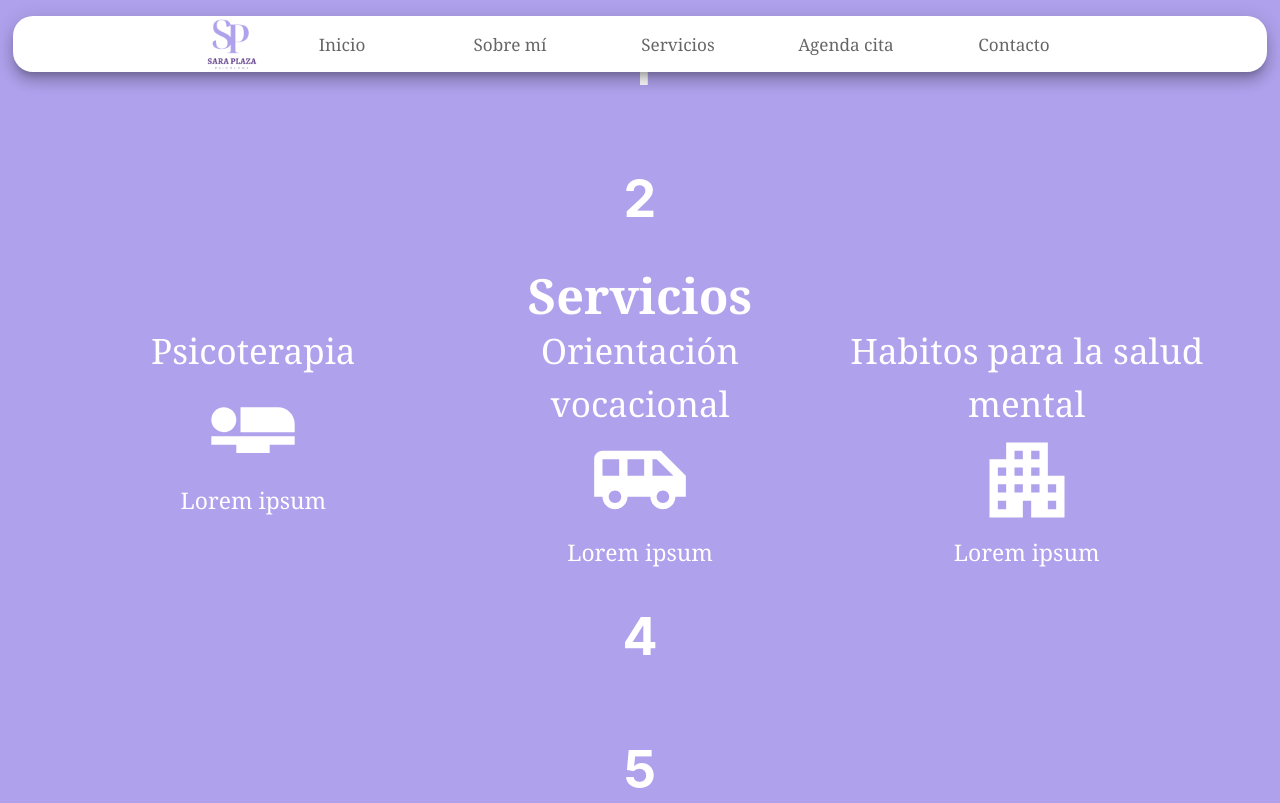
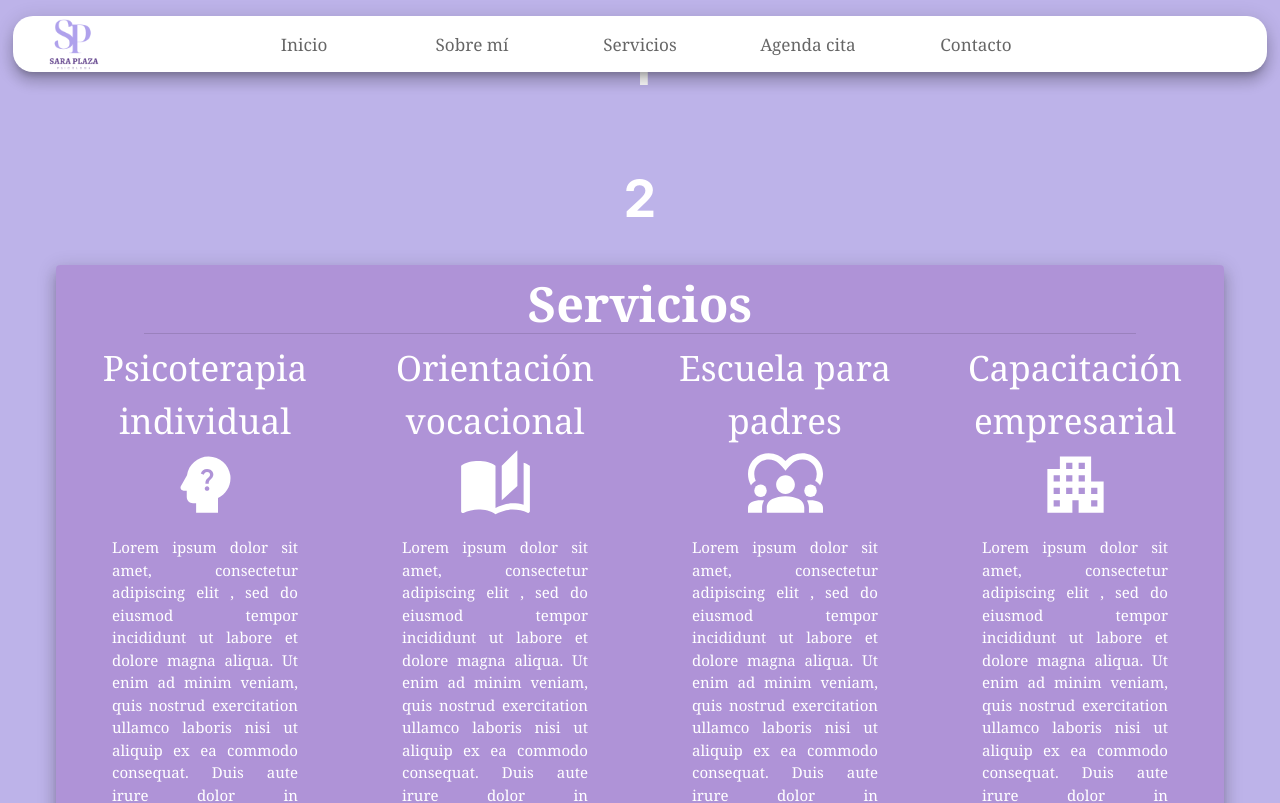
Before and after one commit to Kelocoes/WebpagePsicSara, a React (Create React App) app: page / in a window 1280 px wide. Shown: the top 803 px of the page. Built offline with nearby package versions, Linux system fonts and the light colour scheme.

Commit message:
Add services

```diff
--- a/src/App.css
+++ b/src/App.css
@@ -3,7 +3,7 @@
 }
 
 .App-background {
-  background-color: #afa1ec;
+  background-color: #bdb3e9;
   min-height: 100vh;
   display: flex;
   flex-direction: column;
--- a/src/App.js
+++ b/src/App.js
@@ -1,4 +1,3 @@
-import './App.css';
 import SplashScreen from './components/SplashScreen';
 import { createTheme, ThemeProvider } from '@mui/material/styles';
 import { useState, useEffect } from 'react';
@@ -33,11 +32,9 @@ function App() {
   return (
     <ThemeProvider theme={customTheme}>
       {showHomePage ?
-        <SplashScreen />
+        <SplashScreen/>
       :
-      <div className="App-background">
         <Landing />
-      </div>
       }
     </ThemeProvider>
   );
--- a/src/components/Landing.js
+++ b/src/components/Landing.js
@@ -2,10 +2,21 @@ import React from "react";
 import MainHeader from "./MainHeader";
 import Services from "./Services"
 import Footer from "./Footer";
+import Box from '@mui/material/Box';
 
 export default function Landing() {
     return (
-        <>
+        <Box
+            sx={{
+                backgroundColor: "#bdb3e9",
+                display: "flex",
+                flexDirection: "column",
+                alignItems: "center",
+                color: "white",
+                fontSize: "calc(10px + 2vmin)",
+                textAlign: "center"
+            }}
+        >
             <MainHeader />
             <h1>1</h1>
             <h1>2</h1>
@@ -14,6 +25,6 @@ export default function Landing() {
             <h1>5</h1>
             <h1>6</h1>
             <Footer />
-        </>
+        </Box>
     )
 }
--- a/src/components/MainHeader.js
+++ b/src/components/MainHeader.js
@@ -62,9 +62,15 @@ export default function MainHeader() {
                         width: '98%'
                     }}
                 >
-                    <Box>
+                    <Box
+                        sx={{
+                            marginLeft: {sm: 2},
+                            position: { md: "absolute" },
+                            left: "20px"
+                        }}
+                    >
                         <img
-                            style={{ width: '50px', marginLeft: 25, marginTop: 3, marginRight: 1 }}
+                            style={{ width: '50px', marginTop: 3 }}
                             src={saraLogoUrl}
                             alt="Logo"
                         />
--- a/src/components/Services.js
+++ b/src/components/Services.js
@@ -1,41 +1,103 @@
 import Box from '@mui/material/Box';
 import Typography from '@mui/material/Typography';
 import Grid from '@mui/material/Grid';
-import AirlineSeatFlatIcon from '@mui/icons-material/AirlineSeatFlat';
-import AirportShuttleIcon from '@mui/icons-material/AirportShuttle';
+import PsychologyAltIcon from '@mui/icons-material/PsychologyAlt';
+import AutoStoriesIcon from '@mui/icons-material/AutoStories';
+import Diversity1Icon from '@mui/icons-material/Diversity1';
 import ApartmentIcon from '@mui/icons-material/Apartment';
+import Slide from '@mui/material/Slide';
+import Paper from '@mui/material/Paper';
+import Grow from '@mui/material/Grow';
+import { useEffect, useState } from 'react';
+import Divider from '@mui/material/Divider';
 
 export default function Services() {
+    const [order, setOrder] = useState([]);
+    const [currentIndex, setCurrentIndex] = useState(0);
+
+    useEffect(() => {
+        const interval = setInterval(() => {
+            if (currentIndex < 4) {
+                setOrder((prevOrder) => [...prevOrder, 0]);
+                setCurrentIndex((prevIndex) => prevIndex + 1);
+            } else {
+                clearInterval(interval);
+            }
+        }, 300);
+
+        return () => {
+            clearInterval(interval);
+        };
+    }, [currentIndex]);
+
     return (
-        <Box
+        <Slide direction="up" in={true} mountOnEnter unmountOnExit timeout={1000}>
+            <Paper
                 sx={{
-                width: '90%'
+                    width: '90%',
+                    backgroundColor: '#aa86d1b3',
+                    padding: 1,
+                    color: 'white'
                 }}
+                elevation={10}
             >
                 <Typography variant="h4" fontWeight="bold" align="center">Servicios</Typography>
-            <Grid container spacing={1} justifyContent="center">
-                <Grid item sx={12} sm={4}>
-                    <Box  align="center">
-                        <Typography sx={{ fontSize: 35}}>Psicoterapia</Typography>
-                        <AirlineSeatFlatIcon sx={{ fontSize: 100}}/>
-                        <Typography> Lorem ipsum</Typography>
+                <Divider variant="middle" sx={{ marginX: 10}}/>
+                <Grid container spacing={3} justifyContent="center" sx={{ padding: 1 }}>
+                    <Grid item sm={12} md={3}>
+                        <Grow in={order.length >= 1} timeout={1000}>
+                            <Box align="center">
+                                <Typography sx={{ fontSize: 35 }}>Psicoterapia <br/> individual</Typography>
+                                <PsychologyAltIcon sx={{ fontSize: 75 }} />
+                                <Typography sx={{ fontSize: 15, textAlign: "justify", paddingX: 5, paddingTop: 1 }}> Lorem ipsum dolor sit amet, consectetur adipiscing elit
+                                    , sed do eiusmod tempor incididunt ut labore et dolore magna aliqua.
+                                    Ut enim ad minim veniam, quis nostrud exercitation ullamco laboris nisi
+                                    ut aliquip ex ea commodo consequat. Duis aute irure dolor in reprehenderit.
+                                </Typography>
                             </Box>
+                        </Grow>
                     </Grid>
-                <Grid item sx={12} sm={4}>
+                    <Grid item sm={12} md={3}>
+                        <Grow in={order.length >= 2} timeout={1000}>
                             <Box align="center">
-                        <Typography sx={{ fontSize: 35}}>Orientación vocacional</Typography>
-                        <AirportShuttleIcon sx={{ fontSize: 100}}/>
-                        <Typography> Lorem ipsum</Typography>
+                                <Typography sx={{ fontSize: 35 }}>Orientación <br/> vocacional</Typography>
+                                <AutoStoriesIcon sx={{ fontSize: 75 }} />
+                                <Typography sx={{ fontSize: 15, textAlign: "justify", paddingX: 5, paddingTop: 1 }}> Lorem ipsum dolor sit amet, consectetur adipiscing elit
+                                    , sed do eiusmod tempor incididunt ut labore et dolore magna aliqua.
+                                    Ut enim ad minim veniam, quis nostrud exercitation ullamco laboris nisi
+                                    ut aliquip ex ea commodo consequat. Duis aute irure dolor in reprehenderit.
+                                </Typography>
                             </Box>
+                        </Grow>
                     </Grid>
-                <Grid item sx={12} sm={4}>
+                    <Grid item sm={12} md={3}>
+                        <Grow in={order.length >= 3} timeout={1000}>
                             <Box align="center">
-                        <Typography sx={{ fontSize: 35}}>Habitos para la salud mental</Typography>
-                        <ApartmentIcon sx={{ fontSize: 100}}/>
-                        <Typography> Lorem ipsum</Typography>
+                                <Typography sx={{ fontSize: 35 }}>Escuela para padres</Typography>
+                                <Diversity1Icon sx={{ fontSize: 75 }} />
+                                <Typography sx={{ fontSize: 15, textAlign: "justify", paddingX: 5, paddingTop: 1 }}> Lorem ipsum dolor sit amet, consectetur adipiscing elit
+                                    , sed do eiusmod tempor incididunt ut labore et dolore magna aliqua.
+                                    Ut enim ad minim veniam, quis nostrud exercitation ullamco laboris nisi
+                                    ut aliquip ex ea commodo consequat. Duis aute irure dolor in reprehenderit.
+                                </Typography>
                             </Box>
+                        </Grow>
+                    </Grid>
+                    <Grid item sm={12} md={3}>
+                        <Grow in={order.length >= 4} timeout={1000}>
+                            <Box align="center">
+                                <Typography sx={{ fontSize: 35 }}>Capacitación empresarial</Typography>
+                                <ApartmentIcon sx={{ fontSize: 75 }} />
+                                <Typography sx={{ fontSize: 15, textAlign: "justify", paddingX: 5, paddingTop: 1 }}> Lorem ipsum dolor sit amet, consectetur adipiscing elit
+                                    , sed do eiusmod tempor incididunt ut labore et dolore magna aliqua.
+                                    Ut enim ad minim veniam, quis nostrud exercitation ullamco laboris nisi
+                                    ut aliquip ex ea commodo consequat. Duis aute irure dolor in reprehenderit.
+                                </Typography>
+                            </Box>
+                        </Grow>
                     </Grid>
                 </Grid>
-        </Box>
+            </Paper>
+        </Slide>
     )
 }
--- a/src/components/SplashScreen.js
+++ b/src/components/SplashScreen.js
@@ -15,7 +15,7 @@ export default function SplashScreen() {
     })
 
     return (
-        <Fade in={show}>
+        <Fade in={show} mountOnEnter unmountOnExit>
             <div
                 style={{
                     backgroundColor: 'white',
```
Lines whose indentation alone changed are shown as unchanged.
